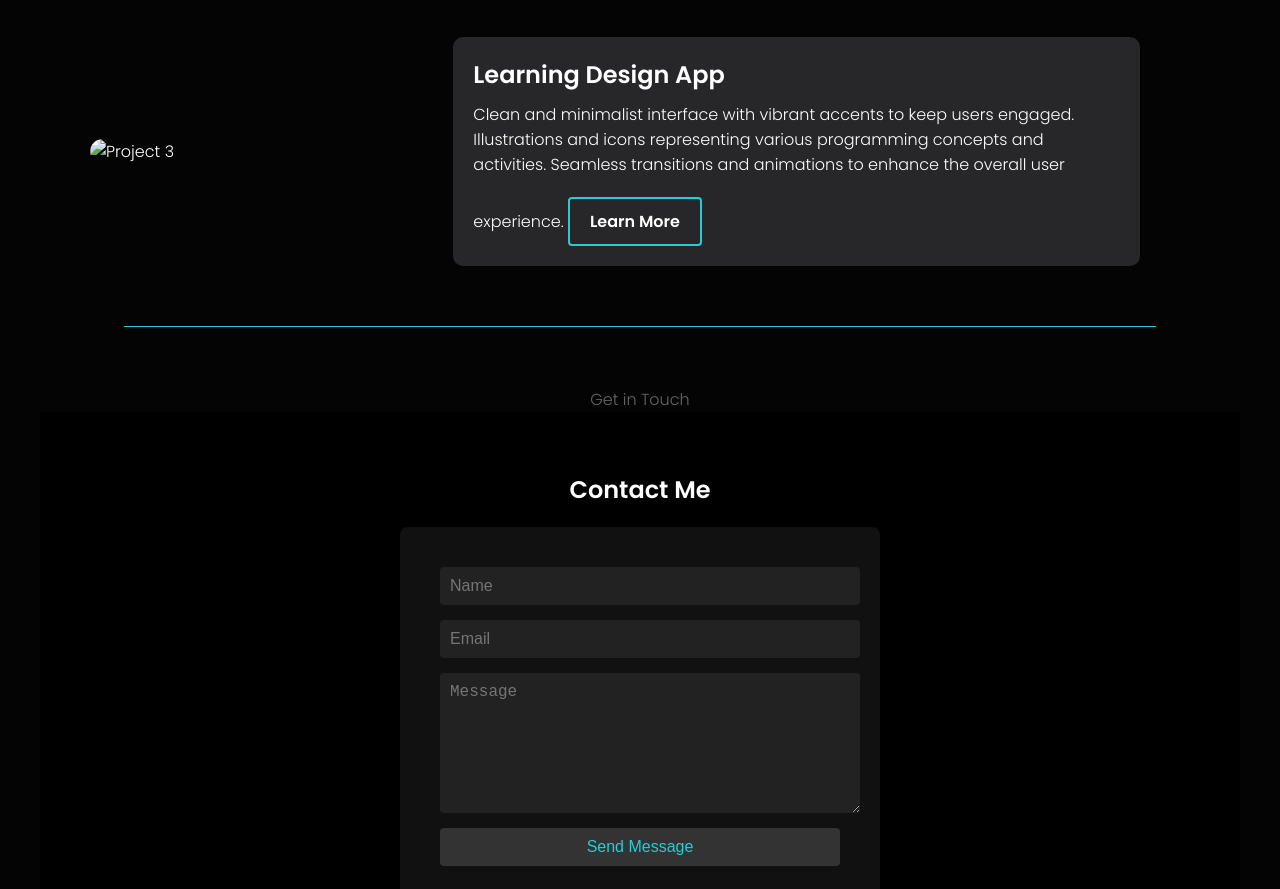
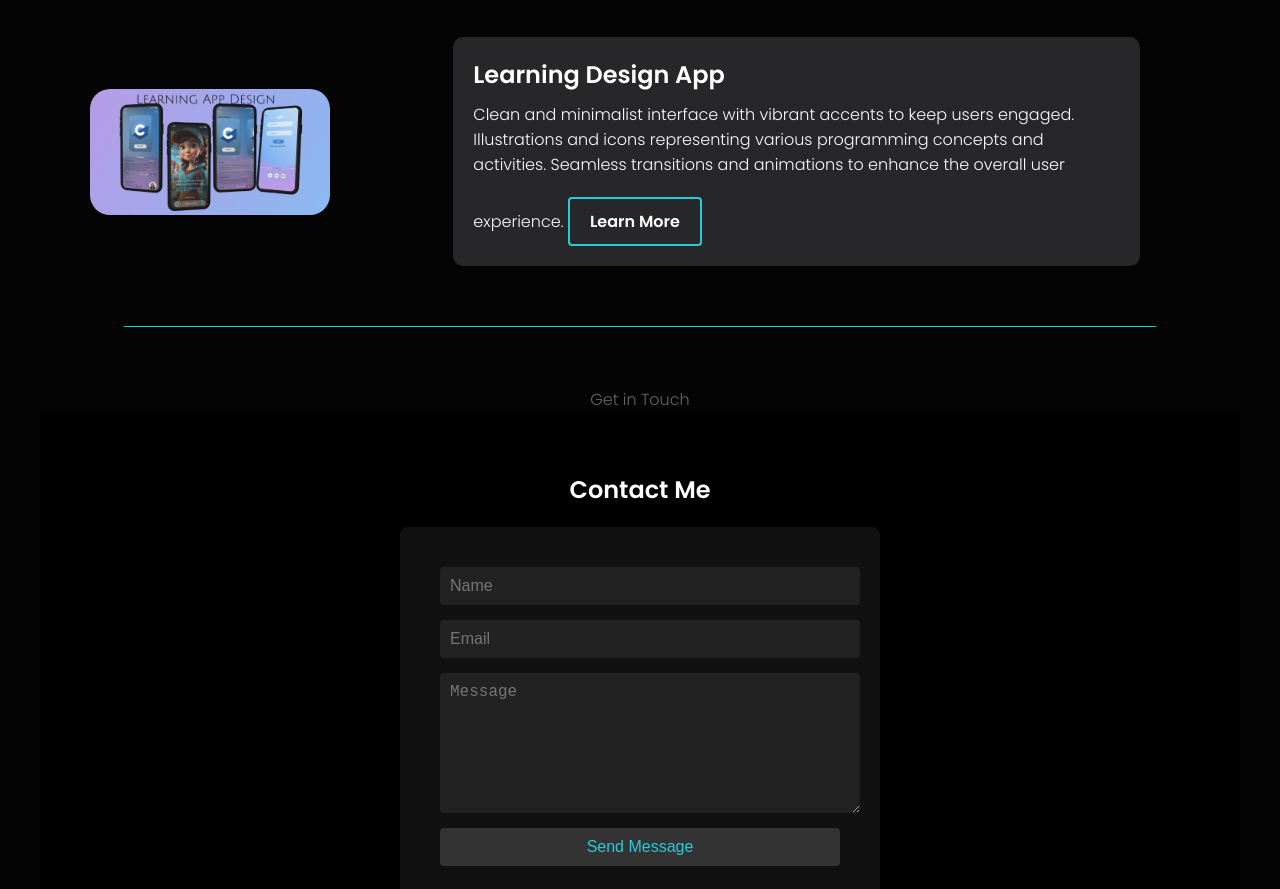
Before and after one commit to DivyapriyaR04/DivyapriyaR04-portfolio, a plain HTML site: page index.html in a window 1280 px wide. Shown: the part 4404-5293 px from the top of the page. Drawn offline with nearby package versions, Linux system fonts and the light colour scheme.

Commit message:
Update index.html

```diff
--- a/index.html
+++ b/index.html
@@ -182,7 +182,7 @@
                                 </div>
                             </div>
                             <div class="project">
-                                <img src="learning app mockuo.png" alt="Project 3">
+                                <img src="./learning app mockup.png" alt="Project 3">
                                 <div class="project-details">
                                     <h3>Learning Design App</h3>
                                     <p>Clean and minimalist interface with vibrant accents to keep users engaged.
```
